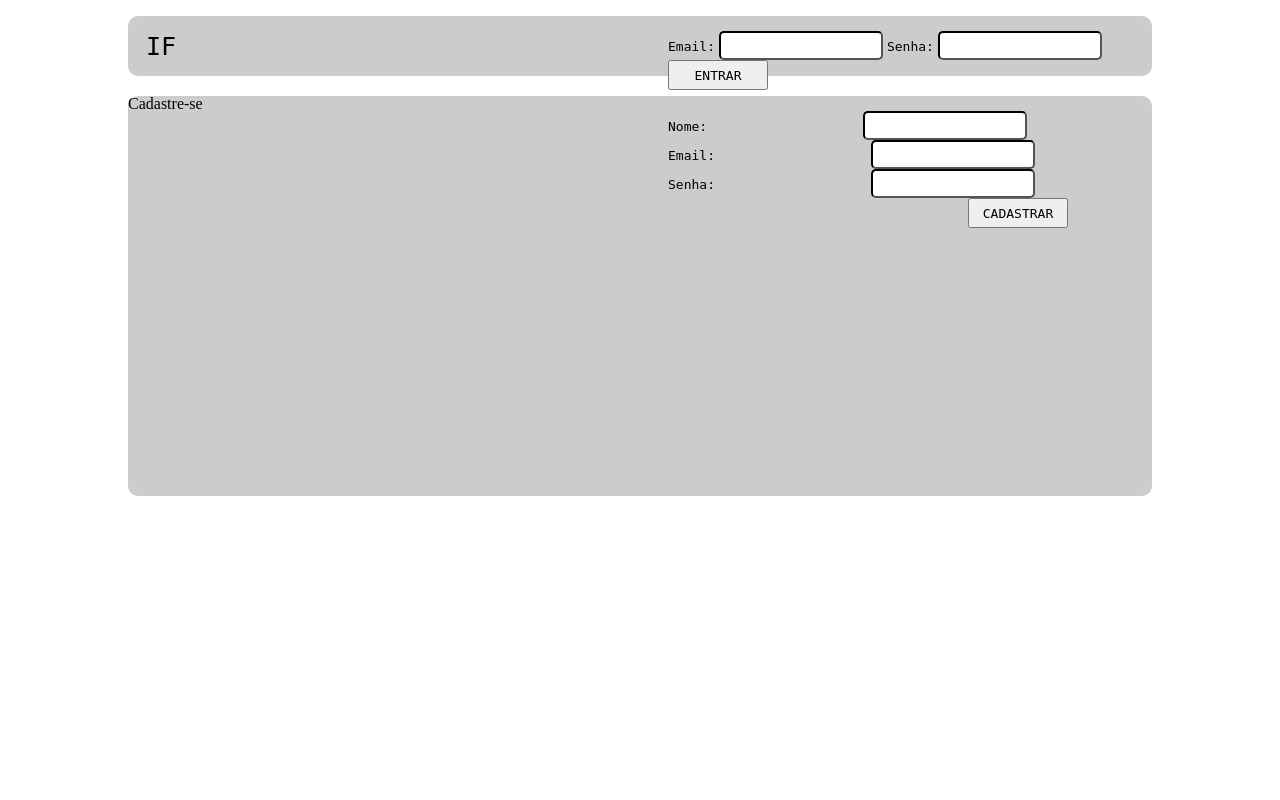
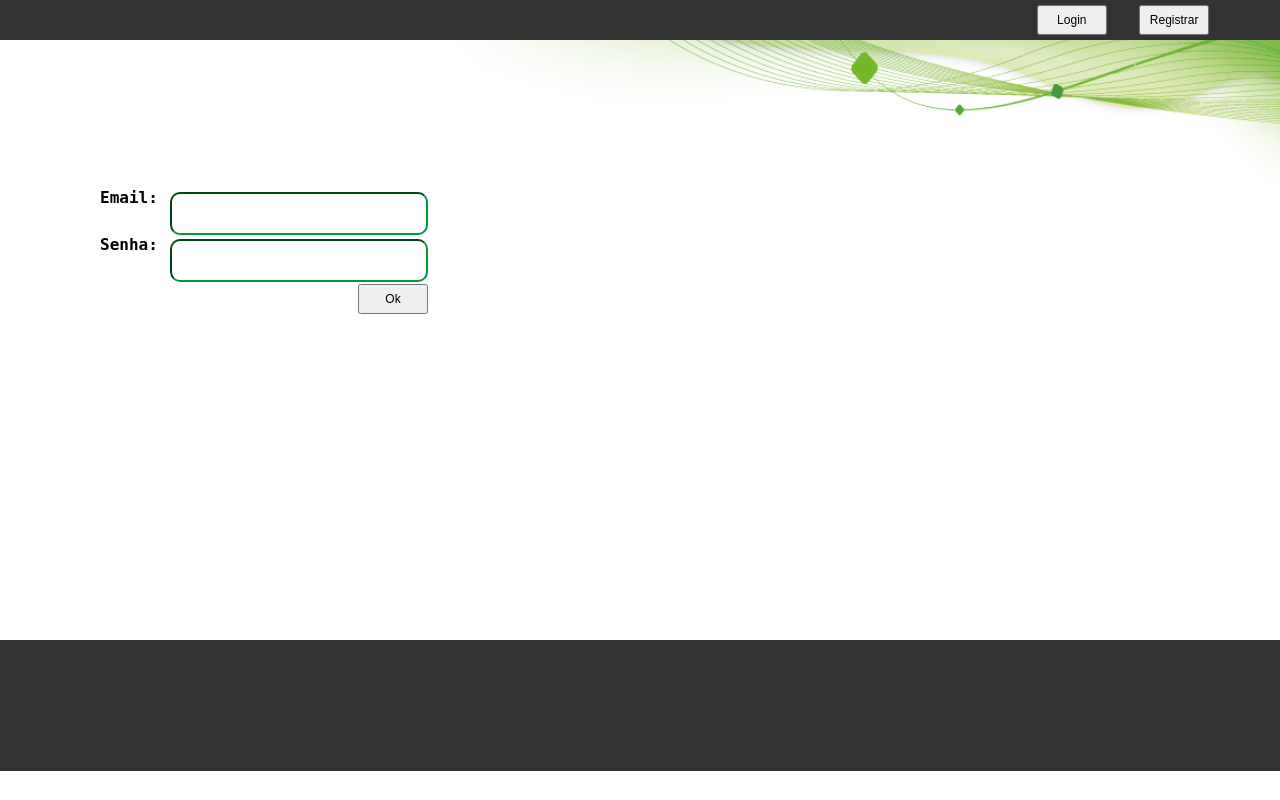
Before and after one commit to EmersonEPO/Simposio, a PHP site: page /presentation/index.php?pag=frmLogin.php in a window 1280 px wide. Run offline with PHP 8.4, Linux system fonts and the light colour scheme.

Commit message:
Alterações

```diff
--- a/simposio/dataAccess/ConexaoDAO.php
+++ b/simposio/dataAccess/ConexaoDAO.php
@@ -12,7 +12,7 @@
  */
 class ConexaoDAO {
     private $user = "root";
-    private $passwd = "epo123";
+    private $passwd = "";
     private $server = "localhost";
     private $database = "bdevento";
 
@@ -20,7 +20,7 @@ class ConexaoDAO {
         $this->user;
         $this->passwd;
         $this->server;
-        $this->databas;
+        $this->database;
     }
 
 
--- /dev/null
+++ b/simposio/presentation/frmLogin.php
@@ -0,0 +1,26 @@
+<!--
+To change this template, choose Tools | Templates
+and open the template in the editor.
+-->
+<!DOCTYPE html>
+<html>
+    <head>
+        <meta http-equiv="Content-Type" content="text/html; charset=UTF-8">
+        <title></title>
+    </head>
+    <body>
+        <?php
+
+        ?>
+        <fieldset>
+            <form id="formLogin" method="POST" action="login.php">
+                <label for="email" class="formLoginLabel">Email:</label>
+                <input type="text" id="email" name="email" required="" class="formLogin"><br/>
+                <label for="email" class="formLoginLabel">Senha:</label>
+                <input type="password" id="senha" name="senha" required="" class="formLogin"><br/>
+                <input type="submit" value="Ok" class="botao">
+
+            </form>
+        </fieldset>
+    </body>
+</html>
--- a/simposio/presentation/index.php
+++ b/simposio/presentation/index.php
@@ -7,57 +7,38 @@ and open the template in the editor.
     <head>
         <meta http-equiv="Content-Type" content="text/html; charset=UTF-8">
         <link rel="stylesheet" type="text/css" href="style/reset.css" >
-        <link rel="stylesheet" type="text/css" href="style/styleLogin.css" >
+        <link rel="stylesheet" type="text/css" href="style/style.css" >
 
         <title>Login</title>
     </head>
     <body>
+        <!-- div menu login ou novo usuario -->
+        <div class="divConteudo">
+            <div class="divMenu">
+                <a href="index.php?pag=frmLogin.php">
+                    <input type="button" value="Login" class="botaoLogin">
+                </a>
+                <a href="index.php?pag=frmCadPessoa.php">
+                    <input type="button" value="Registrar" class="botaoRegistrar">
+                </a>
+            </div>
+            <img src="image/background.png" class="imgIfnmg"/>
 
-        <div class="divlogin">
-            <span class="titulo">IF</span>
-            <form name="login" id="login" method="POST" action="login.php">
-                <label for="email">Email:</label>
-                <input type="text" id="email" name="email" value="" required >
-                <!-- informa senha -->
-                <label for="senha">Senha:</label>
-                <input type="password" id="senha" name="senha" value="" required >
+            <!-- conteudo ficara aqui -->
+            <?php
+                //Com isso todas as paginas que forem chamadas serão aberta em main
+                if(isset($_GET["pag"])){
+                    include $_GET["pag"];
+                }
+            ?>
+            <!-- fim -->
 
-                <!-- botao entrar -->
-                <input type="submit" id="entrar" name="entrar" value="Entrar">
-            </form>
-        </div>
-        <!-- div novo usuario -->
-        <div class="conteudo">
-            <span class="">Cadastre-se</span><br/>
-            <form name="formUsuario" id="formUsuario" method="POST" action="../controller/CtlUsuario.php">
-                <label for="nick">Nome:</label>
-                <input type="text" required name="nick" id="nick" class="novoUser"><br/>
-                <!-- -->
-                <label for="email">Email:</label>
-                <input type="text" required name="email" id="email" class="novoUser"><br/>
-                <!-- -->
-                <label for="senha">Senha:</label>
-                <input type="password" required name="senha" id="senha" class="novoUser"><br/>
 
-                <input type="submit" name="cadastrar" id="cadastrar" value="Cadastrar" class="salvarUser">
-            </form>
+            <!-- div rodape -->
+            <div class="divRodape">
+
+            </div>
 
         </div>
     </body>
-       <?php
-            //mensagem informando que usuario ou email já existe no sistema!
-            if(!isset($_GET['erro'])){
-                //se erro nao existir, nada será feito
-            }else{
-                //mensagem para usuario
-                if(($_GET['erro'])== 0){
-                    echo "<script type='text/javascript'> alert('Usuario ja existe!')</script>";
-                }
-
-                if(($_GET['erro']) == 1){
-                    echo "<script type='text/javascript'> alert('Email ja existe!')</script>";
-                }
-            }
-
-        ?>
 </html>
--- a/simposio/presentation/logout.php
+++ b/simposio/presentation/logout.php
@@ -6,11 +6,11 @@
     }
     $nivel_necessario = 1;
     // Verifica se não há a variavel da sessao que identifica o usuario
-    if (!isset($_SESSION['nome']) OR ($_SESSION['nivel'] < $nivel_necessario)){
+    if (!isset($_SESSION['email']) OR ($_SESSION['nivel'] < $nivel_necessario)){
         // Destroi a sessao por seguran?a
 	session_destroy();
 	// Redireciona o visitante de volta pro login
-	header("Location: ../presentation/index.php");
+	header("Location: ../presentation/index.php?pag=frmLogin.php");
         exit;
    }
 
@@ -22,6 +22,6 @@
     // Destroi a sessao
     session_destroy();
     // Redireciona para o login
-    header("Location: index.php");
+    header("Location: index.php?pag=frmLogin.php");
     exit;
 ?>
--- a/simposio/presentation/style/style.css
+++ b/simposio/presentation/style/style.css
@@ -80,22 +80,6 @@ body{
     width: 610px;
     height: 423px
 
-
-}
-
-.divNovaPessoa{
-    position: absolute;
-    left: 22%;
-    right: 22%;
-    top: 10%;
-    background: activeborder;
-    width: 800px;
-    height: 500px;
-    -moz-border-top-left-radius: 12px;
-    -moz-border-top-right-radius: 12px;
-    -webkit-border-top-left-radius: 12px;
-    -webkit-border-top-right-radius: 12px;
-     border-radius:12px;
 }
 
 .salvarUser{
@@ -125,3 +109,138 @@ body{
 .nav ul li { width:150px; float:left; }
 .nav ul a { display:block; height:15px; padding:7px 8px; color:#fff; text-decoration:none; border-bottom:1px solid #222; }
 .nav ul a:hover { color:#069; }
+
+
+.divMenu{
+    position: absolute;
+    float: left;
+    background: #333333;
+    width: 100%;
+    height: 40px;
+
+}
+
+.divConteudo{
+    position: absolute;
+    float: left;
+    background: #ffffff;
+    width: 100%;
+    height: 100%;
+}
+.divRodape{
+    position: absolute;
+    top: 80%;
+    float: left;
+    background: #333333;
+    width: 100%;
+    height: 131px;
+}
+
+.botao{
+    position: absolute;
+    float: left;
+    margin-left: 358px;
+    width: 70px;
+    height: 30px;
+
+}
+
+.botaoLogin{
+    position: absolute;
+    top: 5px;
+    margin-left: 81%;
+    float: left;
+    width: 70px;
+    height: 30px;
+
+}
+.botaoRegistrar{
+    position: absolute;
+    top: 5px;
+    margin-left: 89%;
+    float: left;
+    width: 70px;
+    height: 30px;
+}
+
+.imgIfnmg{
+    width: 70%;
+    float: left;
+    margin-left: 30%;
+    height: 190px;
+}
+
+.formLogin{
+    margin: 2px;
+    margin-left: 170px;
+    padding: 2px;
+    width: 250px;
+    height: 35px;
+    font-family: monospace,sans-serif,serif;
+    font-size: 16px;
+    font-weight: bold;
+    text-decoration: double;
+    color: #222;
+    border-radius: 10px;
+    border-color: #009933;
+    -webkit-border-radius: 10px;
+    -moz-border-radius: 10px;
+}
+.formLoginLabel{
+    position: absolute;
+    left: 100px;
+    font-family: monospace,sans-serif,serif;
+    font-size: 16px;
+    font-weight: bold;
+}
+
+.fieldsetRegistrar{
+    position: absolute;
+    top: 90px;
+    left: 90px;
+    width: 60%;
+}
+
+.fieldsetRegistrarLog{
+    position: absolute;
+    top: 0px;
+    left: 360px;
+    border: 2px;
+}
+
+.labelRegistrar{
+    display: block;
+    margin: 6px;
+    float: left;
+    position: absolute;
+    font-weight: bold;
+}
+.forRegistrar{
+    margin: 3px;
+    margin-left: 109px;
+    width: 160px;
+    height: 20px;
+}
+
+.forRegistrarLog{
+    margin: 3px;
+    margin-left: 70px;
+    width: 160px;
+    height: 20px;
+}
+
+
+.forRegistrarSelec{
+    margin: 3px;
+    margin-left: 109px;
+    width: 165px;
+    height: 25px;
+}
+
+.botaoCad{
+    top: 100%;
+    margin-left: 203px;
+    float: left;
+    width: 70px;
+    height: 30px;
+}
--- a/simposio/presentation/style/styleLogin.css
+++ /dev/null
@@ -1,113 +0,0 @@
-
-.divlogin{
-    position: absolute;
-    left: 10%;
-    right: 10%;
-    top: 2%;
-    float: left;
-    background: #ccc;
-    width: 80%;
-    height: 60px;
-    -webkit-border-bottom-left-radius: 10px;
-    -webkit-border-bottom-right-radius: 10px;
-    -webkit-border-top-left-radius: 10px;
-    -webkit-border-top-right-radius: 10px;
-}
-
-form{
-    position: absolute;
-    left: 540px;
-    top: 15px;
-
-}
-
-input[type=submit]{
-    font-family: monospace,sans-serif,serif;
-    text-transform: uppercase;
-    font-size: 13px;
-    width: 100px;
-    height: 30px;
-    color: #000;
-}
-
-input[type=text],[type=password]{
-    font-family: monospace,sans-serif,serif;
-    font-size: 15px;
-    color: darkgray;
-    width: 160px;
-    height: 25px;
-    border-radius: 2px;
-    border-color: activeborder;
-    -webkit-border-bottom-left-radius: 5px;
-    -webkit-border-bottom-right-radius: 5px;
-    -webkit-border-top-left-radius: 5px;
-    -webkit-border-top-right-radius: 5px;
-}
-
-label{
-    font-family: monospace,sans-serif,serif;
-    font-size: 13px;
-    text-decoration-style: wavy;
-    color: #000;
-}
-
-.titulo{
-    position: absolute;
-    top: 18px;
-    left: 18px;
-    font-family: monospace,sans-serif,serif;
-    font-size: 25px;
-    text-emphasis-color: activeborder;
-
-}
-
-.conteudo{
-    position: absolute;
-    left: 10%;
-    right: 10%;
-    top: 12%;
-    float: left;
-    background: #ccc;
-    width: 80%;
-    height: 400px;
-    -webkit-border-bottom-left-radius: 10px;
-    -webkit-border-bottom-right-radius: 10px;
-    -webkit-border-top-left-radius: 10px;
-    -webkit-border-top-right-radius: 10px;
-}
-
-.cadastraSe{
-    position: absolute;
-    top: 18px;
-    left: 18px;
-    font-family: monospace,sans-serif,serif;
-    font-size: 25px;
-    text-emphasis-color: activeborder;
-
-}
-
-.salvarUser{
-    position: absolute;
-    left: 300px;
-    font-family: monospace,sans-serif,serif;
-    text-transform: uppercase;
-    font-size: 13px;
-    width: 100px;
-    height: 30px;
-    color: #000;
-}
-
-.novoUser{
-    font-family: monospace,sans-serif,serif;
-    margin-left: 152px;
-    font-size: 15px;
-    color: darkgray;
-    width: 160px;
-    height: 25px;
-    border-radius: 2px;
-    border-color: activeborder;
-    -webkit-border-bottom-left-radius: 5px;
-    -webkit-border-bottom-right-radius: 5px;
-    -webkit-border-top-left-radius: 5px;
-    -webkit-border-top-right-radius: 5px;
-}
```
Also changed, not shown: simposio/controller/CtlUsuario.php (+10 -17 lines), simposio/presentation/frmCadPessoa.php (added, +98 -0 lines), simposio/presentation/js/jquery.maskedinput.js (added, +1 -0 lines), simposio/presentation/login.php (+4 -17 lines), simposio/presentation/main.php (+8 -23 lines), simposio/presentation/save/frmPessoa.php (deleted, +0 -109 lines), simposio/presentation/save/frmUsuario.php (deleted, +0 -35 lines), simposio/presentation/image/background.png (added).
